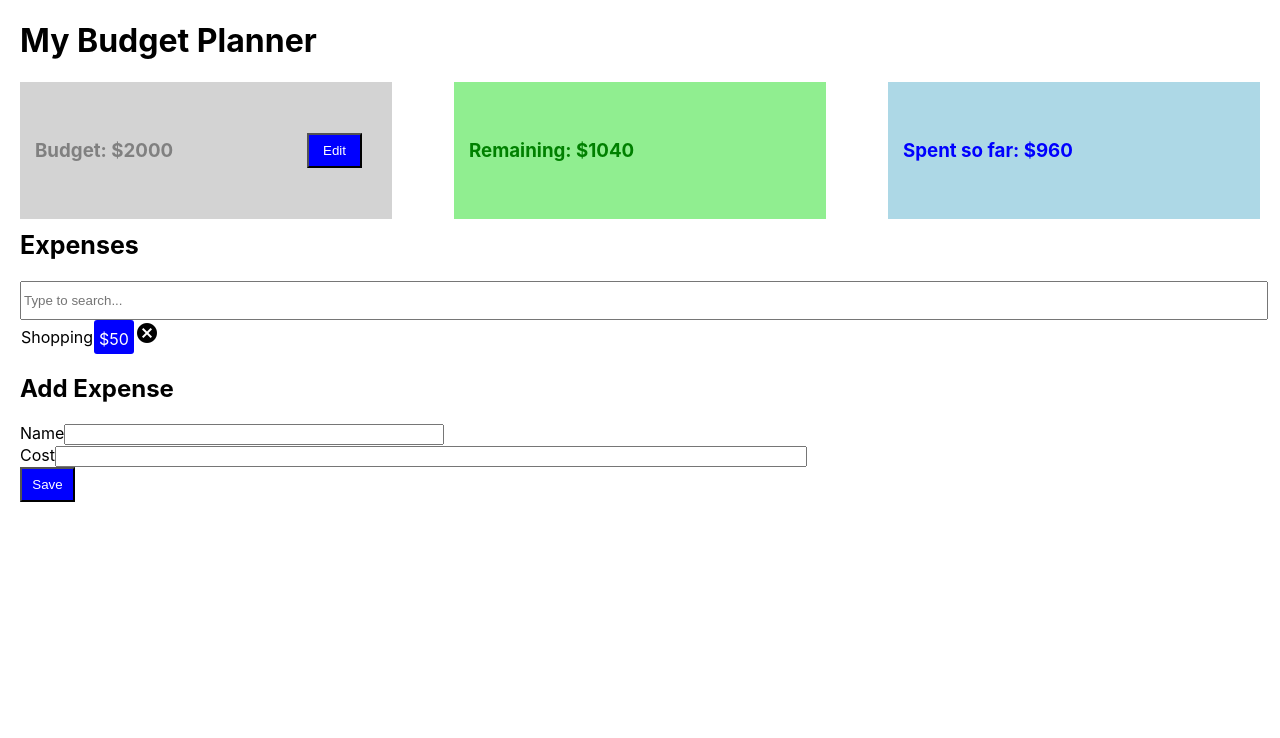
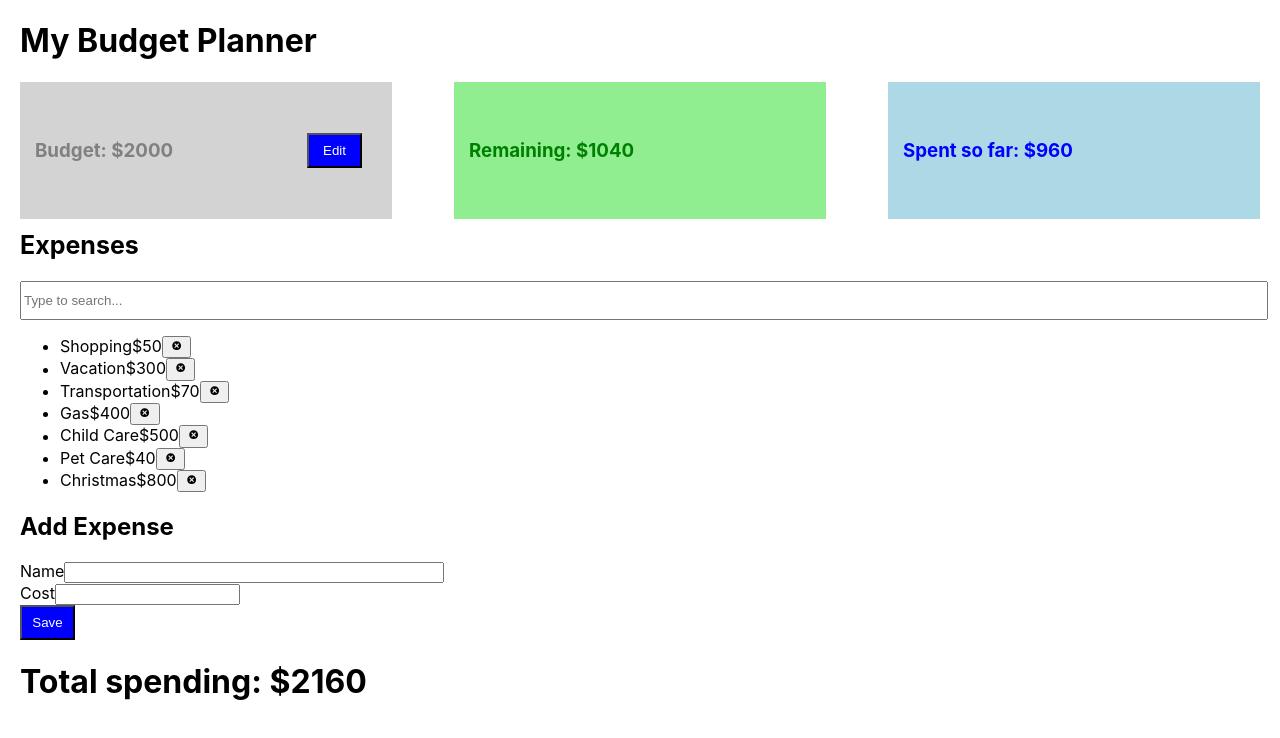
Before and after one commit to amiedawn/budget-planner, a React (Create React App) app: page / in a window 1280 px wide. Shown: the top 738 px of the page. Built offline with nearby package versions, Linux system fonts and the light colour scheme.

Commit message:
add expense functionality working

```diff
--- a/package.json
+++ b/package.json
@@ -8,7 +8,9 @@
     "@testing-library/user-event": "^12.8.3",
     "react": "^17.0.2",
     "react-dom": "^17.0.2",
+    "react-icons": "^4.3.1",
     "react-scripts": "4.0.3",
+    "uuid": "^8.3.2",
     "web-vitals": "^1.1.2"
   },
   "scripts": {
--- a/src/App.js
+++ b/src/App.js
@@ -1,11 +1,75 @@
+import React, { useState } from 'react';
 import './App.css';
 import AddExpenseForm from './components/AddExpense/AddExpenseForm';
 import Budget from './components/Budget/Budget';
 import Expenses from './components/Expenses/Expenses';
 import Remaining from './components/Remaining/Remaining';
 import Spent from './components/Spent/Spent';
+import {v4 as uuidv4 } from 'uuid';
+
+const initialExpenses = [
+  {
+    id: uuidv4(),
+    name: "Shopping",
+    amount: "50",
+  },
+  {
+    id: uuidv4(),
+    name: "Vacation",
+    amount: "300",
+  },
+  {
+    id: uuidv4(),
+    name: "Transportation",
+    amount: "70",
+  },
+  {
+    id: uuidv4(),
+    name: "Gas",
+    amount: "400",
+  },
+  {
+    id: uuidv4(),
+    name: "Child Care",
+    amount: "500",
+  },
+  {
+    id: uuidv4(),
+    name: "Pet Care",
+    amount: "40",
+  },
+  {
+    id: uuidv4(),
+    name: "Christmas",
+    amount: "800",
+  },
+];
 
 function App() {
+  const [expenses, setExpenses] = useState(initialExpenses);
+  const [name, setName] = useState(" ");
+  const [amount, setAmount] = useState(" ");
+
+  const handleName = e => {
+    setName(e.target.value)
+  };
+
+  const handleAmount = (e) => {
+    setAmount(e.target.value);
+  };
+
+  const handleSubmit = (e) => {
+    e.preventDefault();
+    if (name !== '' && amount > 0) {
+      const singleExpense = { id: uuidv4(), name: name, amount: amount}
+      setExpenses([...expenses, singleExpense]) // add new expense to previous list
+      setName("");
+      setAmount("");
+    } else {
+      // handle alert called
+    }
+  };
+
   return (
     <div className="App">
       <h1>My Budget Planner</h1>
@@ -20,8 +84,16 @@ function App() {
           <Spent />
         </div>
       </div>
-      <Expenses />
-      <AddExpenseForm />
+      <Expenses expenses={expenses} />
+      <AddExpenseForm name={name} amount={amount} handleName={handleName} handleAmount={handleAmount} handleSubmit={handleSubmit} />
+      <h1>
+        Total spending: <span className="total">
+        ${expenses.reduce((acc, curr) => {
+            return (acc += parseInt(curr.amount));
+        }, 0)}
+
+        </span>
+      </h1>
     </div>
   );
 };
--- a/src/components/AddExpense/AddExpenseForm.js
+++ b/src/components/AddExpense/AddExpenseForm.js
@@ -2,30 +2,27 @@
 import React from 'react';
 import './AddExpenseStyle.css';
 
-// class AddExpense extends React.Component {
-//   constructor(props) {
-//     super(props);
-
-  // }
-function AddExpenseForm()   {
-  return (
-    <form className="add-expense-container">
+const AddExpenseForm = ({ name, amount, handleName, handleAmount, handleSubmit }) => {
+  return <form className="add-expense-container" onSubmit={handleSubmit}>
       <h2 className="add-expense-title">Add Expense</h2>
       <div className="form-layout">
-        <div className="input-expense">
+        <div className="form-group">
           <label htmlFor="name">Name</label>
-          <input type="text" name="name" id="name" />
+          <input type="text" className="form-control" id="name" name="name"
+          value={name} onChange={handleName}
+          />
         </div>
-        <div className="input-expense">
-          <label htmlFor="cost">Cost</label>
-          <input type="text" name="cost" id="cost" />
+        <div className="form-group">
+          <label htmlFor="amount">Cost</label>
+          <input type="text" className="form-control" name="amount" id="amount"
+          value={amount} onChange={handleAmount}
+          />
         </div>
       </div>
       <div>
-        <input type="submit" className="btn-save" value="Save" />
+        <button type="submit" className="btn-save">Save</button>
       </div>
-    </form>
-  );
+    </form>;
 }
 
 export default AddExpenseForm;
--- /dev/null
+++ b/src/components/ExpenseItem/ExpenseItem.js
@@ -0,0 +1,17 @@
+import React from 'react';
+import { TiDelete } from 'react-icons/ti';
+
+const ExpenseItem = ({expense}) => {
+  const {id, name, amount} = expense;
+  return <li className="item">
+    <div className="info">
+      <span className="expense">{name}</span>
+      <span className="amount">${amount}</span>
+      <button className="delete-btn" aria-label="delete button">
+        <TiDelete />
+      </button>
+    </div>
+  </li>;
+}
+
+export default ExpenseItem;
--- /dev/null
+++ b/src/components/ExpenseItem/ExpenseItemStyle.css
@@ -0,0 +1,35 @@
+.list {
+  margin: 2rem 0.75rem 0 0.75rem;
+  list-style-type: none;
+  border: none;
+  padding: 0;
+}
+
+.item {
+  background-color: var(--mainWhite);
+  line-height: 1.5rem;
+  padding: 10px 20px;
+  margin-bottom: 1rem;
+  border: 1px solid #e0e0e0;
+  display: flex;
+  justify-content: space-between;
+  transition: all 0.3s linear;
+}
+
+.info {
+  flex: 0 0 60%;
+  display: flex;
+  justify-content: space-between;
+}
+.expense {
+  margin-right: 2rem;
+  text-transform: capitalize;
+}
+.amount {
+  font-weight: 300;
+  font-size: 1rem;
+  color: var(--mainWhite);
+  background-color: var(--primaryColor);
+  border-radius: 2px;
+  padding: 1px 3px;
+}
--- a/src/components/Expenses/Expenses.js
+++ b/src/components/Expenses/Expenses.js
@@ -1,7 +1,8 @@
 import React from 'react';
+import ExpenseItem from '../ExpenseItem/ExpenseItem';
 import './ExpensesStyle.css';
 
-function Expenses(props) {
+const Expenses = ({ expenses }) => {
   return (
     <div className="expenses-container">
       <h2 id="expenses-title">Expenses</h2>
@@ -12,19 +13,13 @@ function Expenses(props) {
           id="search"
           placeholder="Type to search..."
         />
-        {/* <table id="expenseTable"> */}
-          <tbody>
-            <tr className="expense-row">
-              <td id="expense-name">Shopping</td>
-              <div className="format-right">
-                <td id="expense-amount">$50</td>
-                <td id="expense-remove">
-                  <span className="material-icons">cancel</span>
-                </td>
-              </div>
-            </tr>
-          </tbody>
-        {/* </table> */}
+        <ul className="expense-list">
+          {expenses.map((expense) => {
+            return <ExpenseItem key={expense.id} expense={expense} />;
+          })}
+        </ul>
+        {/* clear all button logic here with onclick button handler (not required) */}
+
       </form>
     </div>
   );
--- a/src/components/Expenses/ExpensesStyle.css
+++ b/src/components/Expenses/ExpensesStyle.css
@@ -10,7 +10,6 @@
 #expenses-title {
   font-weight: bold;
   font-size: 25px;
-
 }
 
 #search {
@@ -37,16 +36,12 @@
   padding: 5px;
 }
 
-.material-icons-round {
-  width: 2px;
-}
-
-.material-icons {
+/* .material-icons {
   font-family: 'Material Icons';
   font-weight: normal;
   font-style: normal;
   font-size: 24px;  /* Preferred icon size */
-  display: inline-block;
+  /* display: inline-block;
   line-height: 1;
   text-transform: none;
   letter-spacing: normal;
@@ -55,13 +50,13 @@
   direction: ltr;
 
   /* Support for all WebKit browsers. */
-  -webkit-font-smoothing: antialiased;
+  /* -webkit-font-smoothing: antialiased; */
   /* Support for Safari and Chrome. */
-  text-rendering: optimizeLegibility;
+  /* text-rendering: optimizeLegibility; */
 
   /* Support for Firefox. */
-  -moz-osx-font-smoothing: grayscale;
+  /* -moz-osx-font-smoothing: grayscale; */
 
   /* Support for IE. */
-  font-feature-settings: 'liga';
-}
+  /* font-feature-settings: 'liga';
+} */
```
Also changed, not shown: src/App.css (+187 -0 lines), 1 other file (tests, documents, lock files or other folders).
